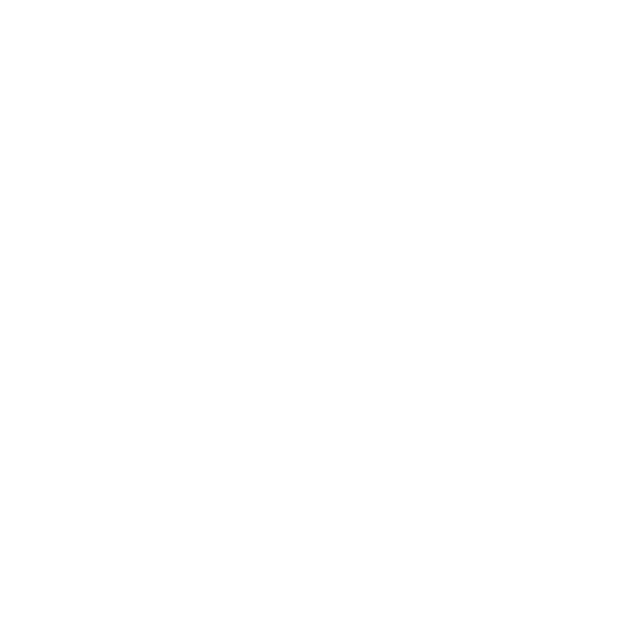
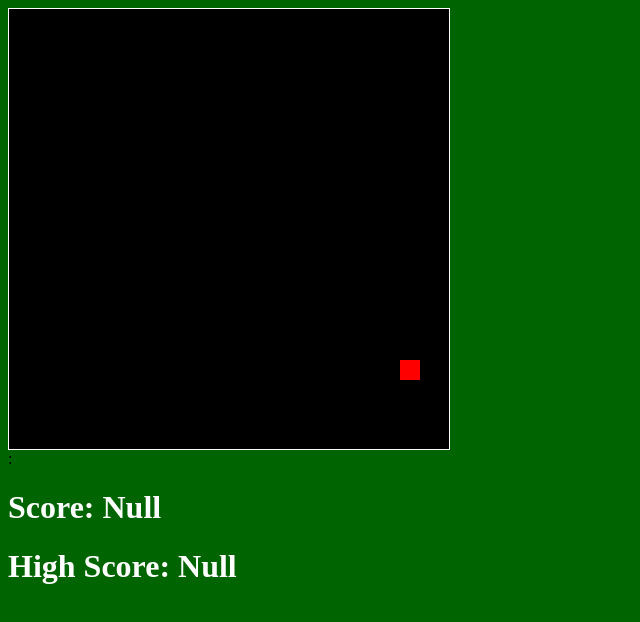
Before and after one commit to DarGooden/DarGooden.github.io, a plain HTML site: page asd-projects/snake/index.html in a window 1280 px wide. Shown: the whole page, without its empty margins (0-640 px from the left). Drawn offline with Linux system fonts and the light colour scheme.

Commit message:
finished

```diff
--- a/asd-projects/snake/index.html
+++ b/asd-projects/snake/index.html
@@ -4,12 +4,16 @@
 <head>
   <title>Snake</title>
   <!--Link jQuery and CSS here-->
+  <link rel="stylesheet" type = "text/css" href="index.css" />
+  <script src="jquery.min.js"></script>
+</head>
 
-  </head>
 <body>
-
+  <div id="board"></div>:
+  <h1 id="score">Score: Null</h1>
+  <h1 id="highScore">High Score: Null</h1>
 </body>
 
 <!-- Link index.js here -->
-
+<script src="index.js"></script>
 </html>
--- a/asd-projects/snake/index.js
+++ b/asd-projects/snake/index.js
@@ -11,7 +11,9 @@
 
 // TODO 4a: Create the snake, apple and score variables
 // Game Variables
-
+var snake = {}
+var apple = {}
+var score = 0
 // Constant Variables
 var ROWS = 20;
 var COLUMNS = 20;
@@ -43,7 +45,7 @@
   // TODO 4c-2: initialize the snake
 
   // TODO 4b-2: initialize the apple
-
+  makeApple()
   // TODO 5a: Initialize the interval
 
 }
@@ -185,6 +187,13 @@
  */
 function makeApple() {
   // TODO 4b-1: Fill in the makeApple() code block
+  apple.element = $("<div>").addClass("apple").appendTo(board);
+  var randomPosition = getRandomAvailablePosition();
+  apple.row = randomPosition.row;
+  apple.column = randomPosition.column;
+  repositionSquare(apple);
+
+
 }
 
 /* Create an HTML element for a snakeSquare using jQuery. Then, given a row and
```
Also changed, not shown: asd-projects/debugging-exercise/index.html (line endings or trailing spaces). Lines whose indentation alone changed are shown as unchanged.
